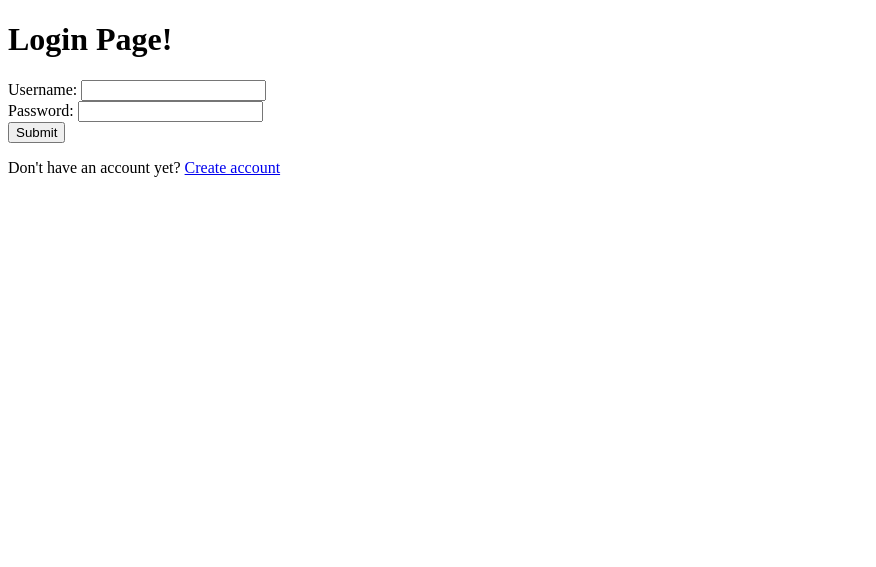
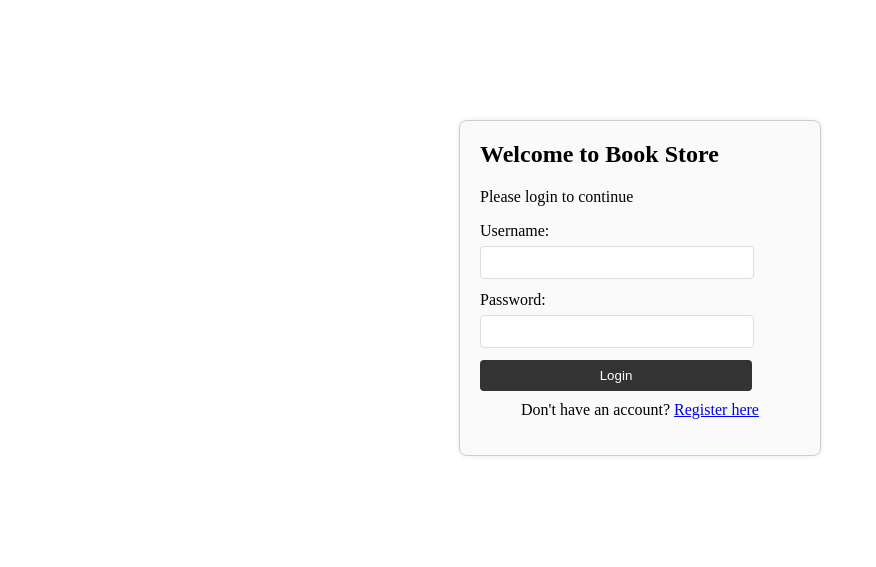
Before and after one commit to mfarhancode/PAW-A_Project_Book-Store, a PHP site: page /login.php in a window 1280 px wide. Shown: the top 567 px of the page, without its empty margins (0-876 px from the left). Run offline with PHP 8.4, Linux system fonts and the light colour scheme; data that the repository does not hold is empty.

Commit message:
Revamp login page with new design and CSS
Updated the login page layout and styling.

```diff
--- a/login.php
+++ b/login.php
@@ -1,6 +1,10 @@
+
 <!DOCTYPE html>
+<head>
+  <link rel="stylesheet" href="assets/login.css">
+</head>
 <body>
- <h1>Login Page!</h1>
+ <!-- <h1>Login Page!</h1>
  <form method="post">
     <label>Username:</label>
     <input type="text" name="username" required>
@@ -9,7 +13,27 @@
     <input type="password" name="password">
     <br>
     <input type="submit" value="Submit">
- </form>
+ </form>     -->
+ <div class="login-container">
+    <div class="login-box">
+        <h2>Welcome to Book Store</h2>
+        <p>Please login to continue</p>
+
+        <form method="post">
+            <label>Username:</label>
+            <input type="text" name="username" required>
+
+            <label>Password:</label>
+            <input type="password" name="password" required>
+
+            <input type="submit" value="Login">
+        </form>
+
+        <p class="register-link">
+            Don't have an account? <a href="register.php">Register here</a>
+        </p>
+    </div>
+</div>
 </body>
 </html>
 
@@ -57,4 +81,4 @@ if ($_SERVER["REQUEST_METHOD"] == "POST") {
 }
 ?>
 
-<p>Don't have an account yet? <a href="register.php"> Create account</a></p>
+<!-- <p>Don't have an account yet? <a href="register.php"> Create account</a></p> -->
```
